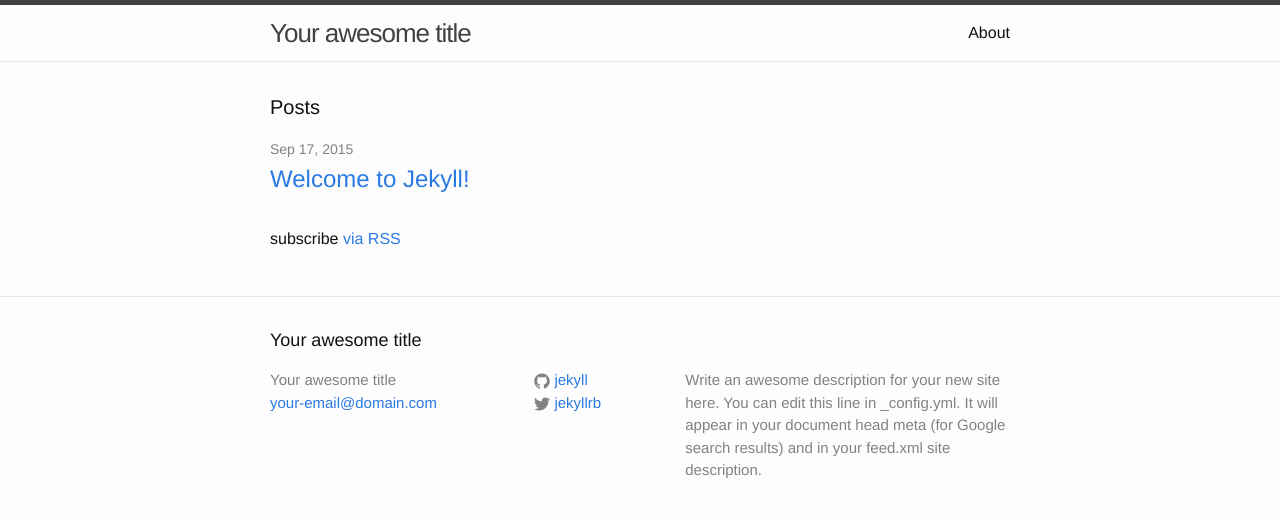
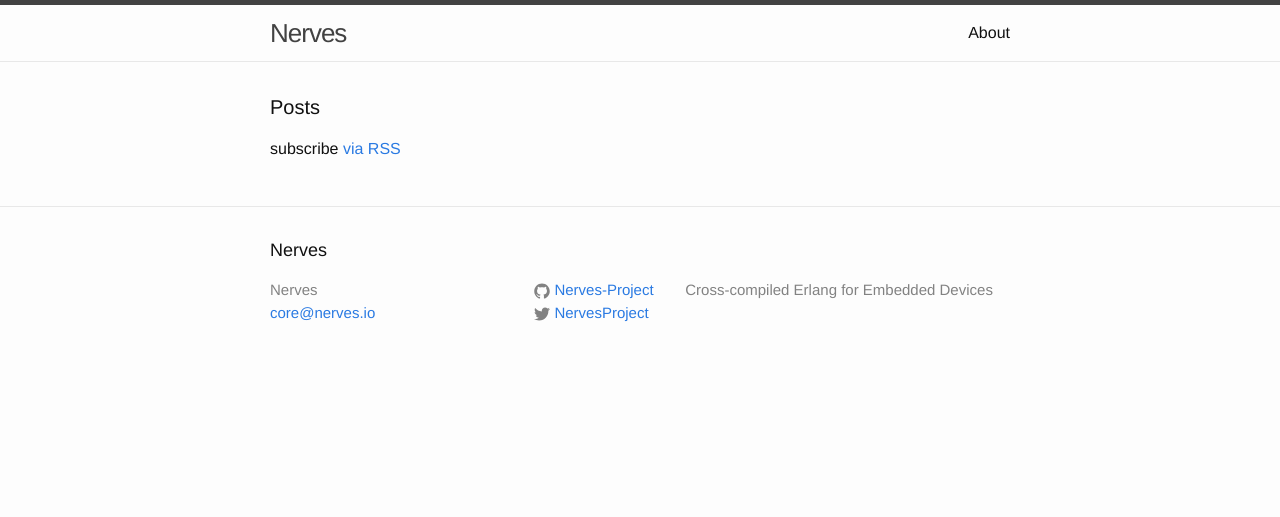
Before and after one commit to nerves-project-attic/nerves.github.io, a Jekyll site: the page built from index.html, in a window 1280 px wide. Shown: the top 517 px of the page. Built offline with Jekyll 4.4.1, drawn with Linux system fonts in a browser that asks for light colours.

Commit message:
Updated description and site information

```diff
--- a/_config.yml
+++ b/_config.yml
@@ -1,14 +1,12 @@
 # Site settings
-title: Your awesome title
-email: your-email@domain.com
+title: Nerves
+email: core@nerves.io
 description: > # this means to ignore newlines until "baseurl:"
-  Write an awesome description for your new site here. You can edit this
-  line in _config.yml. It will appear in your document head meta (for
-  Google search results) and in your feed.xml site description.
+  Cross-compiled Erlang for Embedded Devices
 baseurl: "" # the subpath of your site, e.g. /blog/
-url: "http://yourdomain.com" # the base hostname & protocol for your site
-twitter_username: jekyllrb
-github_username:  jekyll
+url: "http://nerves.io" # the base hostname & protocol for your site
+twitter_username: NervesProject
+github_username:  Nerves-Project
 
 # Build settings
 markdown: kramdown
```
Also changed, not shown: _posts/2015-09-17-welcome-to-jekyll.markdown (deleted, +0 -25 lines).
